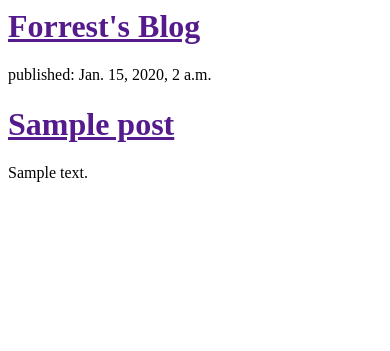
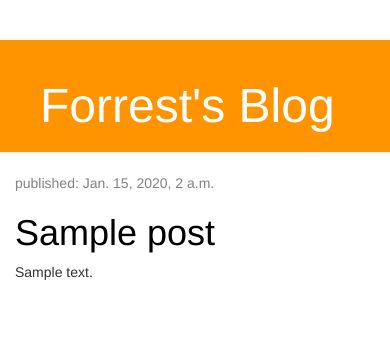
Before and after one commit to f9w3/my-first-blog, a Django app: template blog/templates/blog/post_list.html in a window 390 px wide. Shown: the top 351 px of the page. Run offline with Django 3.2, Linux system fonts and the light colour scheme; the template is opened without the code that fills it: values that come from a table or form of the project are taken from there, others are empty; tables that the repository leaves empty hold one stand-in row (values such as "Sample post"); some libraries are stand-ins or nearby versions.

Commit message:
css template changes

```diff
--- /dev/null
+++ b/blog/static/css/blog.css
@@ -0,0 +1,46 @@
+.page-header {
+    background-color: #ff9400;
+    margin-top: 0;
+    padding: 20px 20px 20px 40px;
+}
+
+.page-header h1, .page-header h1 a, .page-header h1 a:visited, .page-header h1 a:active {
+    color: #ffffff;
+    font-size: 36pt;
+    text-decoration: none;
+}
+
+.content {
+    margin-left: 40px;
+}
+
+h1, h2, h3, h4 {
+    font-family: 'Lobster', cursive;
+}
+
+.date {
+    color: #828282;
+}
+
+.save {
+    float: right;
+}
+
+.post-form textarea, .post-form input {
+    width: 100%;
+}
+
+.top-menu, .top-menu:hover, .top-menu:visited {
+    color: #ffffff;
+    float: right;
+    font-size: 26pt;
+    margin-right: 20px;
+}
+
+.post {
+    margin-bottom: 70px;
+}
+
+.post h1 a, .post h1 a:visited {
+    color: #000000;
+}
--- a/blog/templates/blog/post_list.html
+++ b/blog/templates/blog/post_list.html
@@ -1,21 +1,34 @@
 <html>
 
 <head>
-	<title>Forrest's Blog</title>
+
+{% load staticfiles %}
+<link href="//fonts.googleapis.com/css?family=Lobster&subset=latin,latin-ext" rel="stylesheet" type="text/css">
+<link rel="stylesheet" href="{% static 'css/blog.css' %}">
+<link rel="stylesheet" href="//maxcdn.bootstrapcdn.com/bootstrap/3.2.0/css/bootstrap.min.css">
+<link rel="stylesheet" href="//maxcdn.bootstrapcdn.com/bootstrap/3.2.0/css/bootstrap-theme.min.css">
 </head>
 
 <body>
 
-<div>
+<div class="page-header">
 <h1><a href="">Forrest's Blog</a></h1>
 </div>
 
-<div>
-{% for post in posts %}
-        <p>published: {{ post.published_date }}</p>
-        <h1><a href="">{{ post.title }}</a></h1>
-        <p>{{ post.text|linebreaksbr }}</p>
-{% endfor %}
+<div class="content container">
+    <div class="row">
+        <div class="col-md-8">
+            {% for post in posts %}
+                <div class="post">
+                    <div class="date">
+                        <p>published: {{ post.published_date }}</p>
+                    </div>
+                    <h1><a href="">{{ post.title }}</a></h1>
+                    <p>{{ post.text|linebreaksbr }}</p>
+                </div>
+            {% endfor %}
+        </div>
+    </div>
 </div>
 
 
```
